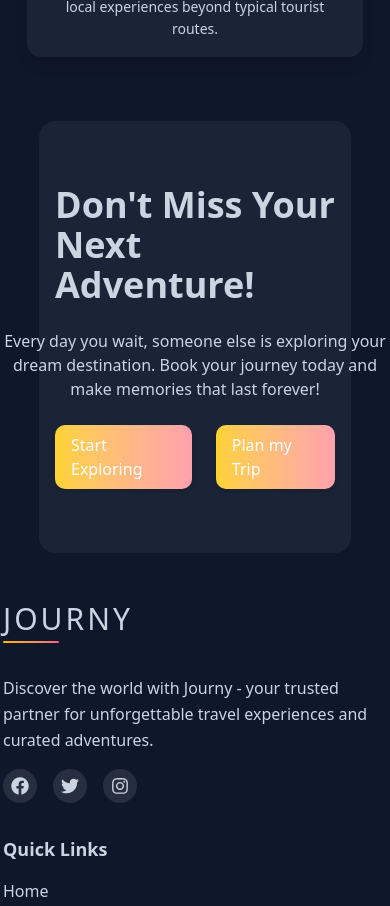
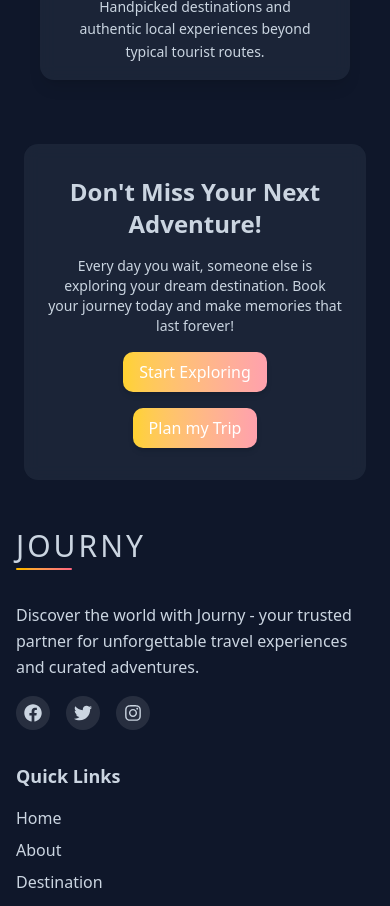
Before and after one commit to Horiyasiddique/Journy, a React (Vite) app: page / in a window 390 px wide. Shown: the part 4300-5206 px from the top of the page. Built offline with nearby package versions, Linux system fonts and the light colour scheme; no server answers.

Commit message:
responsive

```diff
--- a/src/components/home/HomeCta.jsx
+++ b/src/components/home/HomeCta.jsx
@@ -5,19 +5,23 @@ import Navigator from "../Navigator";
 const HomeCta = () => {
   const { currentTheme } = useContext(themeContext);
   return (
+    <section className="px-6 md:px-0">
       <div
-      className={`${currentTheme.card} w-3/4 py-16 px-4 rounded-2xl flex flex-col justify-center items-center gap-6 transition-all duration-300 ease-linear`}
+        className={`${currentTheme.card} w-full md:w-11/12 lg:w-3/4 py-8 sm:py-12 lg:py-16 px-4 sm:px-6 lg:px-8 rounded-xl lg:rounded-2xl flex flex-col justify-center items-center gap-4 sm:gap-5 lg:gap-6 transition-all duration-300 ease-linear mx-auto`}
       >
-      <h1 className="text-4xl font-bold">Don&apos;t Miss Your Next Adventure!</h1>
-      <p className="text-center font-normal w-96 ">
+        <h1 className="text-2xl sm:text-3xl lg:text-4xl xl:text-5xl font-bold text-center px-2">
+          Don&apos;t Miss Your Next Adventure!
+        </h1>
+        <p className="text-center font-normal w-full sm:w-4/5 lg:w-96 text-sm sm:text-base lg:text-lg px-2 sm:px-0">
           Every day you wait, someone else is exploring your dream destination.
           Book your journey today and make memories that last forever!
         </p>
-      <div className="flex justify-center items-center gap-6">
+        <div className="flex flex-col sm:flex-row justify-center items-center gap-4 sm:gap-6 w-full sm:w-auto">
           <Navigator text={"Start Exploring"} path={"/destinations"} />
           <Navigator text={"Plan my Trip"} path={"/planner"} />
         </div>
       </div>
+    </section>
   );
 };
 
```
Lines whose indentation alone changed are shown as unchanged.
